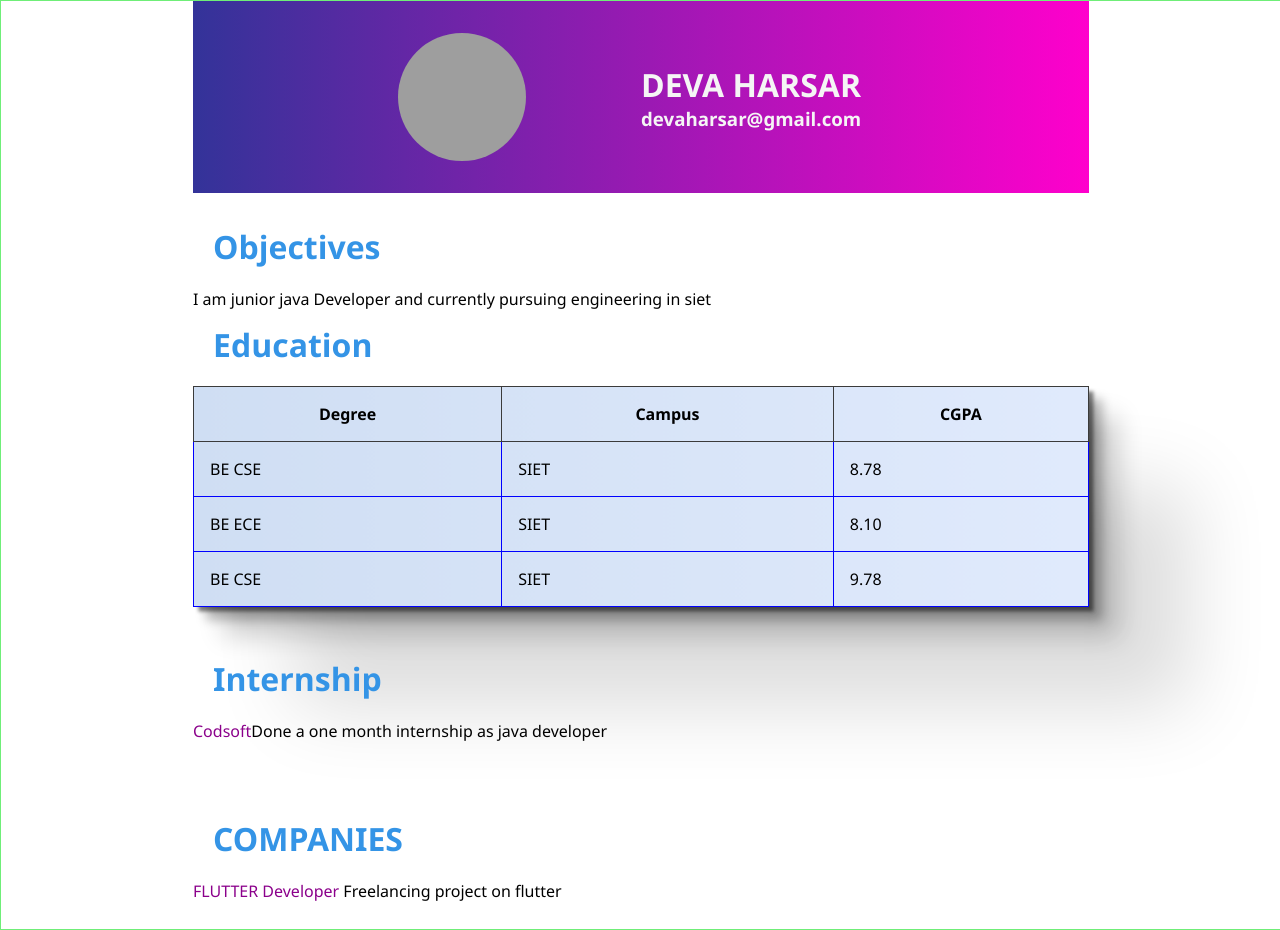
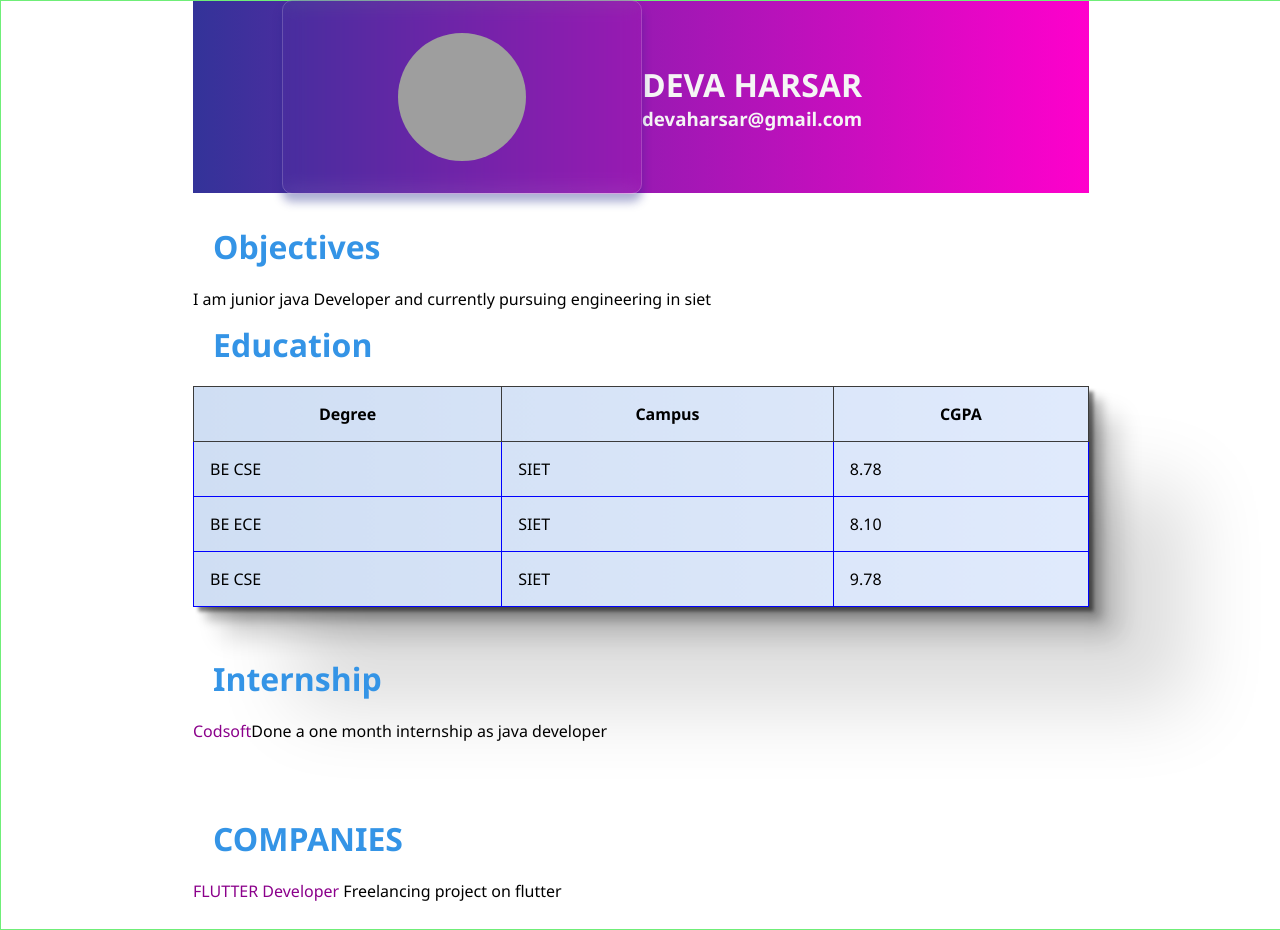
Before and after one commit to DevaHarsar/WEBSITE, a plain HTML site: page index.html in a window 1280 px wide. Drawn offline with Linux system fonts and the light colour scheme; grey boxes are pictures that could not be loaded.

Commit message:
flex box

```diff
--- a/assets/css/style.css
+++ b/assets/css/style.css
@@ -24,6 +24,7 @@
     width: 10rem;
     background-color: red;
 
+
 }
 .boxes3{
     height: 10rem;
--- a/index.html
+++ b/index.html
@@ -21,6 +21,7 @@
         flex-direction: column;
         justify-content: start;
         border: 1px solid rgb(111, 238, 120);
+        overflow: auto;
 
         align-items: center;
     }
@@ -48,6 +49,12 @@ background: linear-gradient(to right, #333399, #ff00cc); /* W3C, IE 10+/ Edge, F
         display: flex;
         justify-content: center;
         align-items: center;
+        box-shadow: 0 8px 10px 0 rgba( 31, 38, 135, 0.37 );
+            backdrop-filter: blur( 9px );
+            -webkit-backdrop-filter: blur( 9px );
+            border-radius: 10px;
+            border: 1px solid rgba( 255, 255, 255, 0.18 );
+
     }
 
 
```
